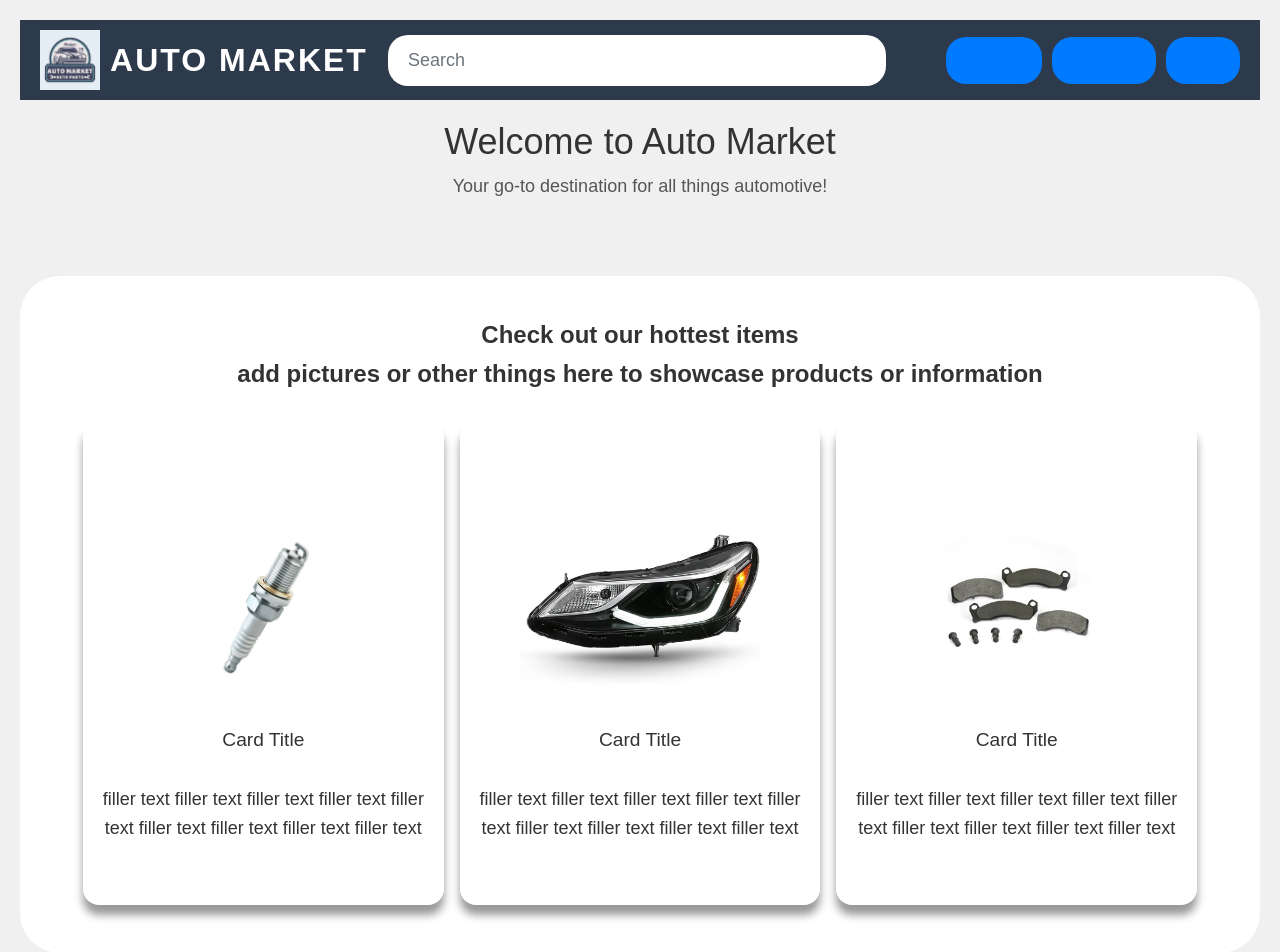
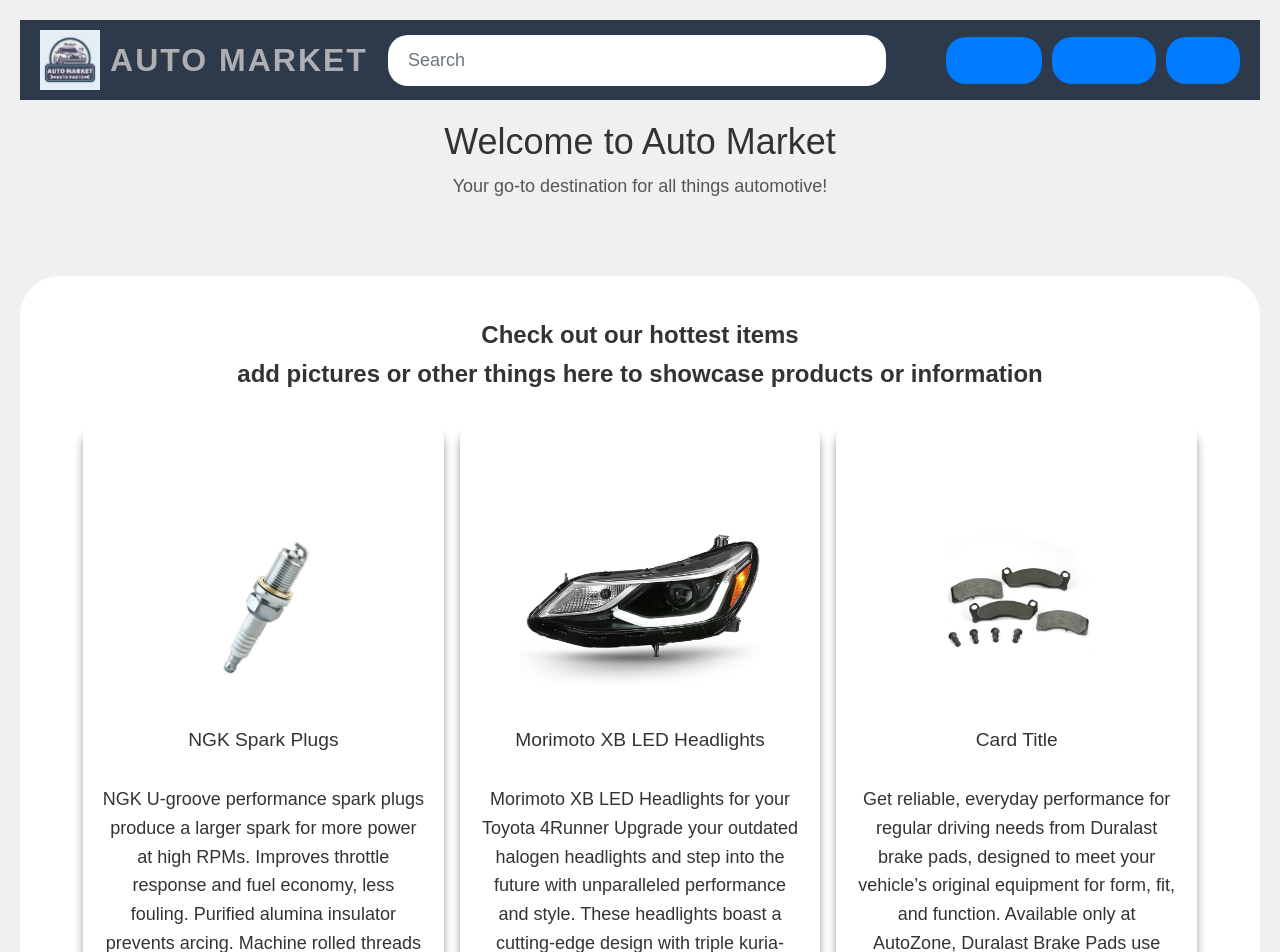
Before and after one commit to WSU-4110/AutoMarket, a React (Create React App) app in the folder firebase-react-app/: page / in a window 1280 px wide. Shown: the top 952 px of the page. Built offline with nearby package versions, Linux system fonts and the light colour scheme; no server answers; a small style sheet from the web is missing; the HTML template or start-up script is replaced by a standard one.

Commit message:
header redirect & added header to main pages

```diff
--- a/firebase-react-app/src/Header.js
+++ b/firebase-react-app/src/Header.js
@@ -30,10 +30,12 @@ const Header = () => {
 
   return (
     <header className="App-header" onClick={closeDropdown}>
-      <div className="logo">
-        <img src={logo} className="App-logo" alt="logo" />
-        <span className="logo-text">Auto Market</span>
-      </div>
+      <Link to="/" className="logo-link"> {/* Added a Link wrapper around the logo and text */}
+        <div className="logo">
+          <img src={logo} className="App-logo" alt="logo" />
+          <span className="logo-text">Auto Market</span>
+        </div>
+      </Link>
 
       <div className="search-bar">
         <input type="text" className="form-control" placeholder="Search" />
--- a/firebase-react-app/src/MainPageBody.js
+++ b/firebase-react-app/src/MainPageBody.js
@@ -21,22 +21,22 @@ const MainPageBody = () =>
         <Card
           imgSrc={sparkImage}
           imgAlt="Card Image 1"
-          title="Card Title"
-          description="filler text filler text filler text filler text filler text filler text filler text filler text filler text "
+          title="NGK Spark Plugs"
+          description="NGK U-groove performance spark plugs produce a larger spark for more power at high RPMs. Improves throttle response and fuel economy, less fouling. Purified alumina insulator prevents arcing. Machine rolled threads protect heads."
         />
 
         <Card
           imgSrc={headLightImage}
           imgAlt="Card Image 1"
-          title="Card Title"
-          description="filler text filler text filler text filler text filler text filler text filler text filler text filler text "
+          title="Morimoto XB LED Headlights"
+          description="Morimoto XB LED Headlights for your Toyota 4Runner Upgrade your outdated halogen headlights and step into the future with unparalleled performance and style. These headlights boast a cutting-edge design with triple kuria-optic projectors, delivering 33% more light output for low beam mode and 100% more in high beam mode, ensuring maximum visibility and safety."
         />
 
         <Card
           imgSrc={breakPadImage}
           imgAlt="Card Image 1"
           title="Card Title"
-          description="filler text filler text filler text filler text filler text filler text filler text filler text filler text "
+          description="Get reliable, everyday performance for regular driving needs from Duralast brake pads, designed to meet your vehicle’s original equipment for form, fit, and function. Available only at AutoZone, Duralast Brake Pads use platform-specific, semi-metallic friction materials tailored to your vehicle. Replace rotors and hardware when replacing brake pads for better stopping power and less noise."
         />
       </div>
     </div>
--- a/firebase-react-app/src/pages/CartPage.js
+++ b/firebase-react-app/src/pages/CartPage.js
@@ -1,15 +1,15 @@
-import React, { useState } from 'react';
+import React from 'react';
 import './CartPage.css';
+import Header from "./../Header"; // Assuming Header is in this location relative to CartPage
 
 function CartPage() {
-
   return (
+    <>
+      <Header />
 
       <div className="signup-container">
-
         <div className="signup-form">
-
-      <h1 class="underline-heading">Shopping Cart</h1>
+          <h1 className="underline-heading">Shopping Cart</h1>
           <br></br>
           <br></br>
 
@@ -35,9 +35,8 @@ function CartPage() {
           <br></br>
           <br></br>
         </div>
-
       </div>
-
+    </>
   );
 }
 
--- a/firebase-react-app/src/pages/SignInPage/SignInPage.js
+++ b/firebase-react-app/src/pages/SignInPage/SignInPage.js
@@ -2,8 +2,10 @@ import React, { useState, useEffect } from 'react';
 import { signInWithEmailAndPassword, onAuthStateChanged, signOut } from 'firebase/auth';
 import { auth } from './../../firebase';
 import './SignInPage.css';
+import Header from "./../../Header";
 
 function App() {
+
   const [loginEmail, setLoginEmail] = useState("");
   const [loginPassword, setLoginPassword] = useState("");
   const [currentUser, setCurrentUser] = useState(null);
@@ -40,8 +42,10 @@ function App() {
   };
 
   return (
+    <>
+      <Header />
+
       <div className="signin-container">
-
         <div className="signin-form">
           <h2>Login</h2>
           <div className="input-container">
@@ -67,6 +71,7 @@ function App() {
 
         {message && <div className="message">{message}</div>}
       </div>
+    </>
   );
 }
 
--- a/firebase-react-app/src/pages/SignUpPage/SignUpPage.js
+++ b/firebase-react-app/src/pages/SignUpPage/SignUpPage.js
@@ -2,6 +2,7 @@ import React, { useState } from 'react';
 import { createUserWithEmailAndPassword } from 'firebase/auth';
 import { auth } from './../../firebase';
 import './SignUpPage.css';
+import Header from "./../../Header"; // Assuming Header is in this location relative to SignUpPage
 
 function SignUpPage() {
   const [registerEmail, setRegisterEmail] = useState("");
@@ -22,6 +23,9 @@ function SignUpPage() {
   };
 
   return (
+    <>
+      <Header />
+
       <div className="signup-container">
         <div className="signup-form">
           <h2>Register</h2>
@@ -39,6 +43,7 @@ function SignUpPage() {
           {message && <div className="message">{message}</div>}
         </div>
       </div>
+    </>
   );
 }
 
```
Also changed, not shown: firebase-react-app/src/firebase.js (line endings or trailing spaces). Lines whose indentation alone changed are shown as unchanged.
